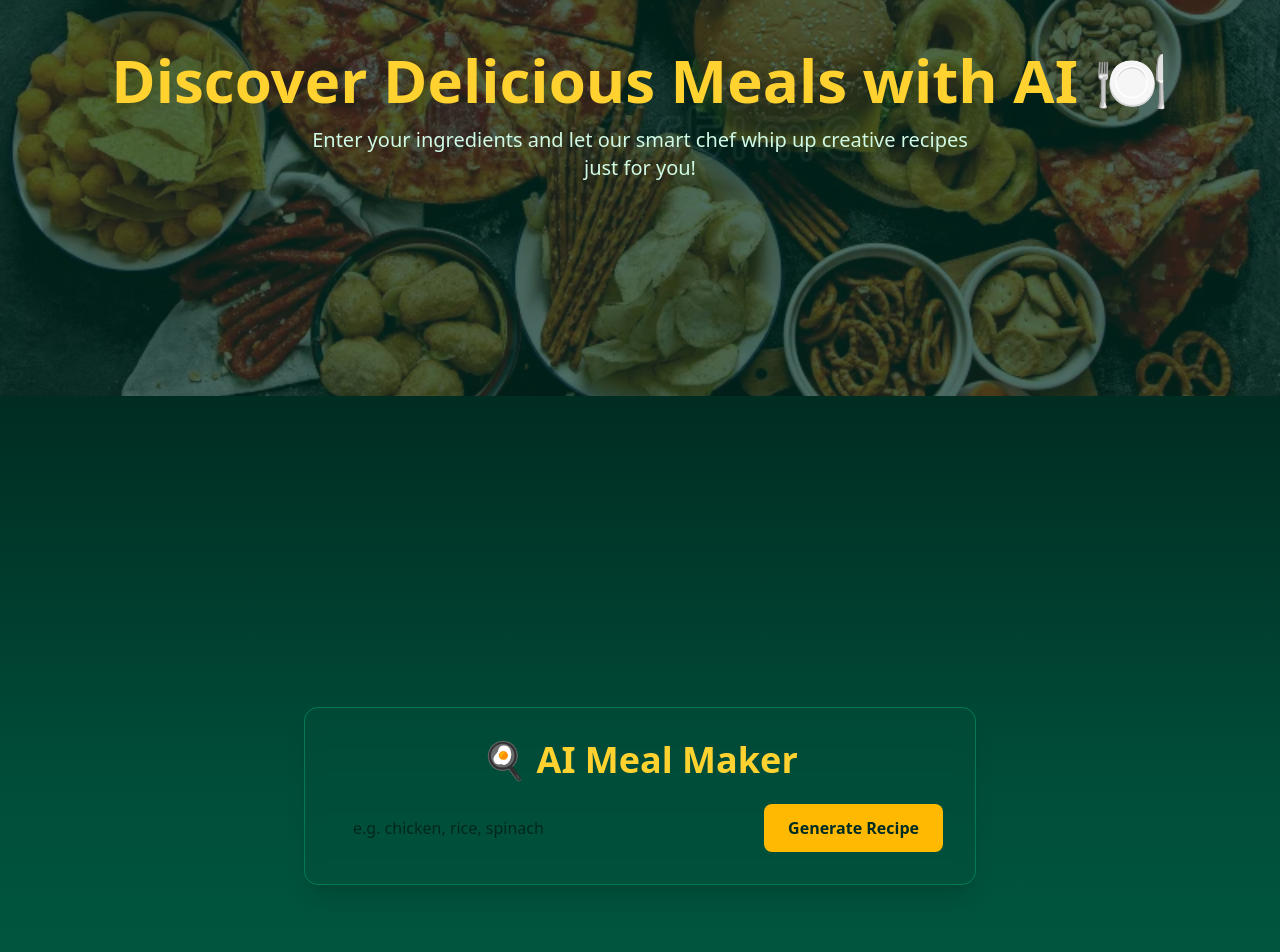
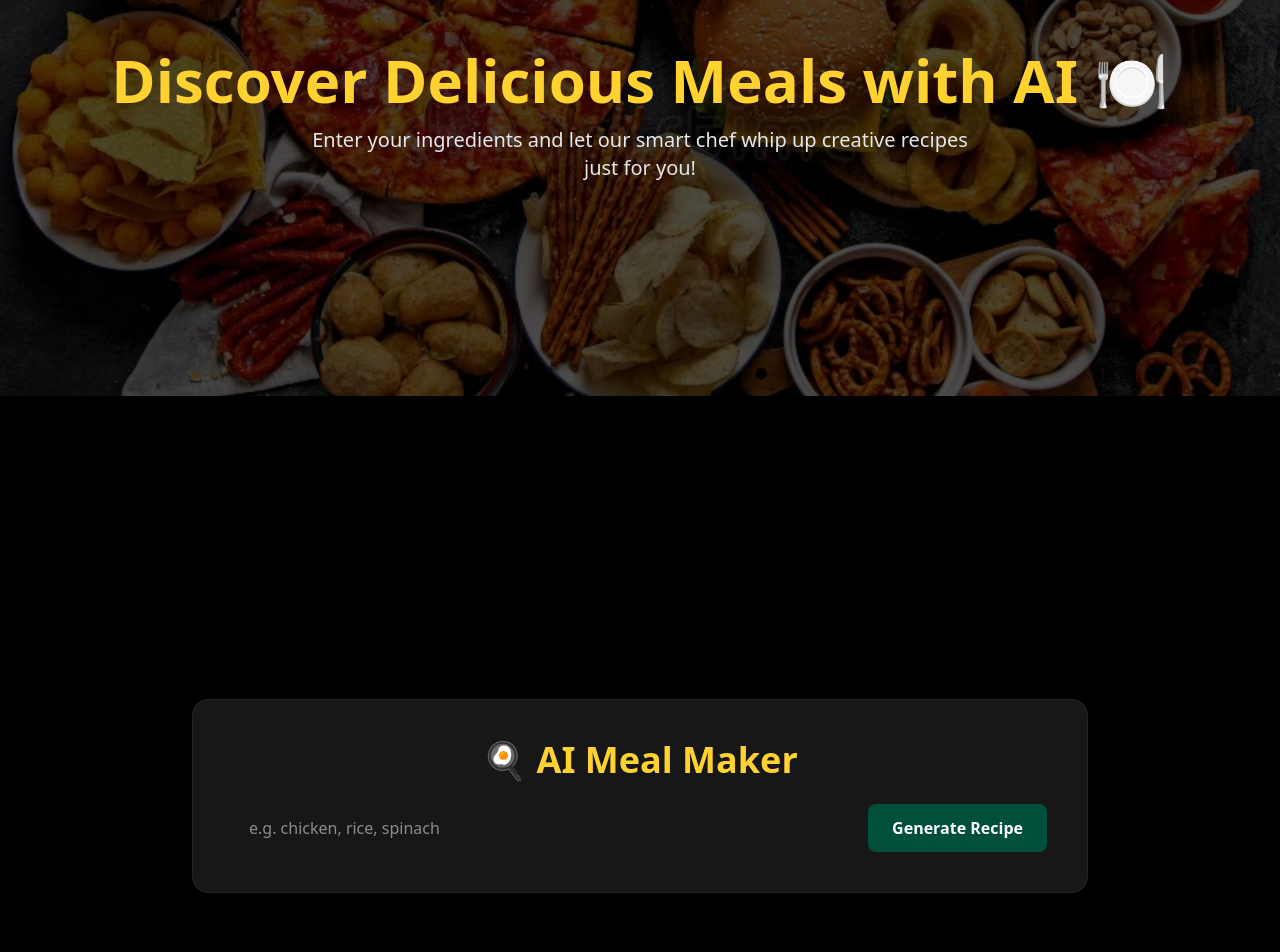
Before and after one commit to ipseekamalla1/aimealmaker, a Next.js app: page /mealmaker in a window 1280 px wide. Shown: the part 260-1212 px from the top of the page. Built offline with nearby package versions, Linux system fonts and the light colour scheme.

Commit message:
card changes in recipe

```diff
--- a/app/mealmaker/page.tsx
+++ b/app/mealmaker/page.tsx
@@ -41,14 +41,48 @@ export default function HomePage() {
     }
   }
 
+  // 🧩 Parse recipe sections
+  const parseRecipe = (recipeText: string) => {
+    const sections = {
+      name: "",
+      ingredients: [] as string[],
+      instructions: [] as string[],
+    }
+
+    const nameMatch = recipeText.match(/\*\*Recipe Name:\*\*\s*(.+)/)
+    if (nameMatch) sections.name = nameMatch[1].trim()
+
+    const ingredientsMatch = recipeText.match(/\*\*Ingredients List:\*\*([\s\S]*?)\*\*Cooking Instructions:/)
+    if (ingredientsMatch) {
+      sections.ingredients = ingredientsMatch[1]
+        .split(/\n/)
+        .map(i => i.replace(/^\d+\.\s*/, "").trim())
+        .filter(i => i)
+    }
+
+    const instructionsMatch = recipeText.match(/\*\*Cooking Instructions:\*\*([\s\S]*)/)
+    if (instructionsMatch) {
+      sections.instructions = instructionsMatch[1]
+        .split(/\n\d+\.\s*/)
+        .map(i => i.trim())
+        .filter(i => i)
+    }
+
+    return sections
+  }
+
+  const parsed = recipe ? parseRecipe(recipe) : null
+
   return (
     <>
       <Navbar />
 
-      {/* 🥦 HERO SECTION */}
-      <section className="relative h-[70vh] flex items-center justify-center bg-cover bg-center"
-        style={{ backgroundImage: "url('/mealmaker-hero.webp')" }}>
-        <div className="absolute inset-0 bg-emerald-950/70"></div>
+      {/* 🌄 HERO SECTION */}
+      <section
+        className="relative h-[70vh] flex items-center justify-center bg-cover bg-center"
+        style={{ backgroundImage: "url('/mealmaker-hero.webp')" }}
+      >
+        <div className="absolute inset-0 bg-black/70"></div>
         <motion.div
           initial={{ opacity: 0, y: 40 }}
           animate={{ opacity: 1, y: 0 }}
@@ -58,20 +92,21 @@ export default function HomePage() {
           <h1 className="text-4xl md:text-6xl font-bold text-amber-300 mb-4">
             Discover Delicious Meals with AI 🍽️
           </h1>
-          <p className="text-emerald-100 text-lg md:text-xl max-w-2xl mx-auto">
-            Enter your ingredients and let our smart chef whip up creative recipes just for you!
+          <p className="text-gray-200 text-lg md:text-xl max-w-2xl mx-auto">
+            Enter your ingredients and let our smart chef whip up creative
+            recipes just for you!
           </p>
         </motion.div>
       </section>
 
       {/* 🧠 MEAL MAKER SECTION */}
-      <main className="min-h-screen flex flex-col items-center justify-center bg-gradient-to-b from-emerald-950 via-emerald-900 to-emerald-800 text-white px-6 py-20">
+      <main className="min-h-screen flex flex-col items-center justify-center bg-black text-white px-6 py-20">
         <motion.div
           initial={{ opacity: 0, scale: 0.9 }}
           whileInView={{ opacity: 1, scale: 1 }}
           transition={{ duration: 0.6 }}
           viewport={{ once: true }}
-          className="w-full max-w-2xl bg-emerald-900/40 backdrop-blur-sm border border-emerald-700 rounded-xl shadow-xl p-8 text-center"
+          className="w-full max-w-4xl bg-neutral-900 border border-neutral-800 rounded-2xl shadow-2xl p-10 text-center"
         >
           <motion.h1
             initial={{ opacity: 0, y: -20 }}
@@ -94,7 +129,7 @@ export default function HomePage() {
               placeholder="e.g. chicken, rice, spinach"
               value={ingredients}
               onChange={e => setIngredients(e.target.value)}
-              className="flex-1 px-4 py-3 rounded-md text-black focus:outline-none focus:ring-2 focus:ring-amber-400"
+              className="flex-1 px-4 py-3 rounded-md text-white focus:outline-none focus:ring-2 focus:ring-amber-400"
             />
             <motion.button
               initial={{ opacity: 0, x: 30 }}
@@ -104,14 +139,28 @@ export default function HomePage() {
               disabled={loading}
               className={`px-6 py-3 rounded-md font-semibold transition-all duration-300 ${
                 loading
-                  ? "bg-emerald-700 text-gray-300 cursor-not-allowed"
-                  : "bg-amber-400 text-emerald-950 hover:bg-amber-300 hover:scale-105"
+                  ? "bg-gray-700 text-gray-300 cursor-not-allowed"
+                  : "bg-emerald-900 text-white hover:bg-emerald-300 hover:scale-105"
               }`}
             >
               {loading ? "Generating..." : "Generate Recipe"}
             </motion.button>
           </form>
 
+          {/* 🔄 Loading Spinner */}
+          {loading && (
+            <motion.div
+              initial={{ opacity: 0 }}
+              animate={{ opacity: 1 }}
+              transition={{ duration: 0.5 }}
+              className="flex flex-col items-center mt-8"
+            >
+              <div className="w-10 h-10 border-4 border-amber-300 border-t-transparent rounded-full animate-spin mb-3"></div>
+              <p className="text-amber-200 animate-pulse">Cooking up ideas...</p>
+            </motion.div>
+          )}
+
+          {/* ⚠️ Error Message */}
           {error && (
             <motion.p
               initial={{ opacity: 0 }}
@@ -121,23 +170,63 @@ export default function HomePage() {
               {error}
             </motion.p>
           )}
+        </motion.div>
 
-          {recipe && (
+        {/* 🍽️ Full-Width Recipe Display */}
+        {parsed && (
           <motion.div
             initial={{ opacity: 0, y: 30 }}
             animate={{ opacity: 1, y: 0 }}
             transition={{ delay: 0.3 }}
-              className="mt-8 text-left bg-emerald-950 border border-emerald-700 rounded-lg p-6 shadow-inner"
+            className="w-full mt-16 px-6 md:px-20"
           >
-              <h2 className="text-2xl font-semibold text-amber-300 mb-3">
-                Generated Recipe
+            <div className="max-w-6xl mx-auto space-y-10">
+              {/* Recipe Name */}
+              <div className="bg-neutral-900 border border-neutral-800 rounded-2xl p-8 shadow-lg">
+                <h2 className="text-4xl font-bold text-amber-300 mb-4 text-center">
+                  {parsed.name}
                 </h2>
-              <pre className="whitespace-pre-wrap text-sm leading-relaxed text-emerald-100">
-                {recipe}
-              </pre>
+              </div>
+
+              {/* Ingredients */}
+              <div className="bg-neutral-900 border border-neutral-800 rounded-2xl p-8 shadow-lg">
+                <h3 className="text-2xl font-semibold text-amber-300 mb-4">
+                  🥕 Ingredients
+                </h3>
+                <ul className="grid grid-cols-1 sm:grid-cols-2 gap-2 text-gray-200">
+                  {parsed.ingredients.map((item, idx) => (
+                    <li
+                      key={idx}
+                      className="bg-neutral-800 px-4 py-2 rounded-md hover:bg-neutral-700 transition"
+                    >
+                      {item}
+                    </li>
+                  ))}
+                </ul>
+              </div>
+
+              {/* Instructions */}
+              <div className="bg-neutral-900 border border-neutral-800 rounded-2xl p-8 shadow-lg">
+                <h3 className="text-2xl font-semibold text-amber-300 mb-4">
+                  👩‍🍳 Cooking Instructions
+                </h3>
+                <ol className="space-y-3 text-gray-200">
+                  {parsed.instructions.map((step, idx) => (
+                    <li
+                      key={idx}
+                      className="bg-neutral-800 px-4 py-3 rounded-md hover:bg-neutral-700 transition"
+                    >
+                      <span className="text-amber-300 font-semibold mr-2">
+                        Step {idx + 1}:
+                      </span>
+                      {step}
+                    </li>
+                  ))}
+                </ol>
+              </div>
+            </div>
           </motion.div>
         )}
-        </motion.div>
       </main>
     </>
   )
```
Lines whose indentation alone changed are shown as unchanged.
